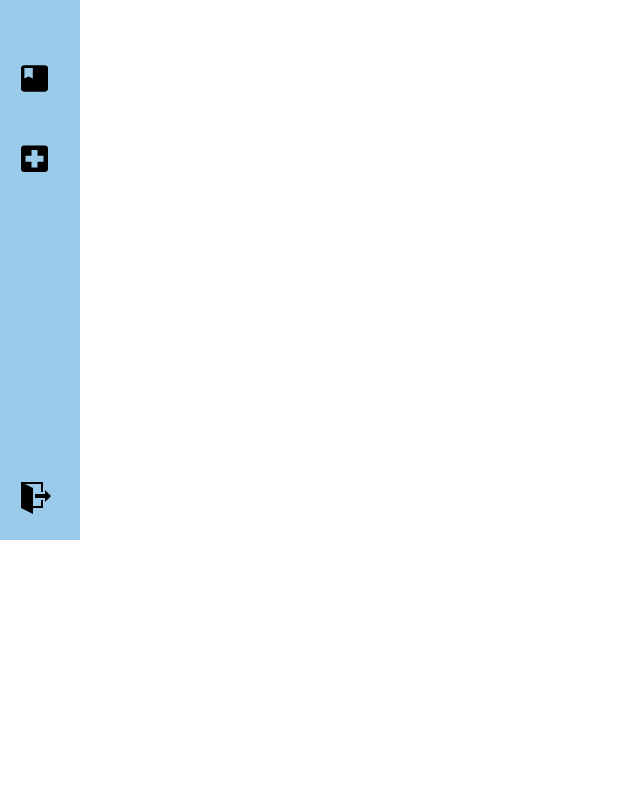
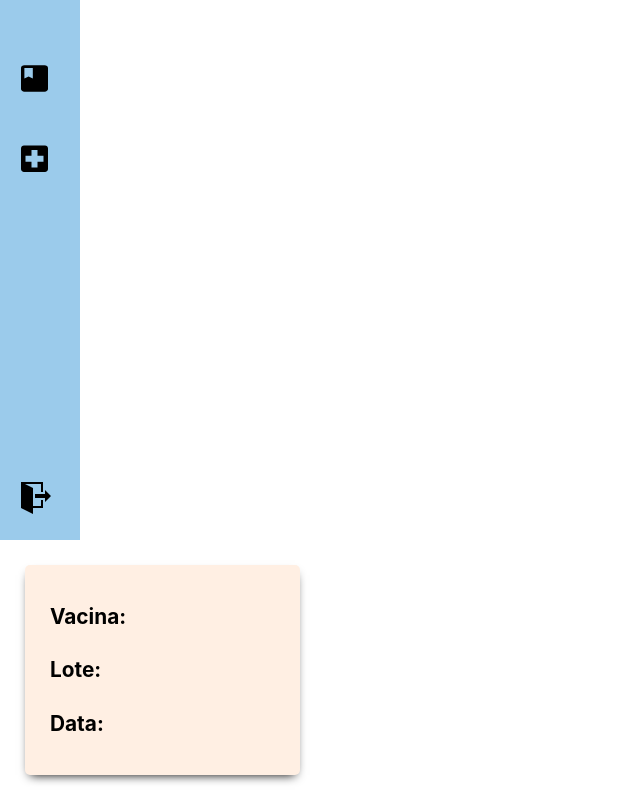
Before and after one commit to GustavoM96/mais-imune, a React (Create React App) app: page / in a window 1280 px wide. Shown: the part 260-1060 px from the top of the page, without its empty margins (0-640 px from the left). Before the commit the page ends 800 px from the top, so only its background shows below. Built offline with nearby package versions, Linux system fonts and the light colour scheme.

Commit message:
feat:create cardVaccine for myVaccine List

```diff
--- a/src/App.js
+++ b/src/App.js
@@ -1,11 +1,14 @@
 import MenuAside from "./components/MenuAside";
 import Routes from "./routes";
+// import {} from "./components/";
+import CardVaccine from "./components/CardVaccine";
 
 function App() {
   return (
     <div>
       <MenuAside />
       <Routes />
+      <CardVaccine />
     </div>
   );
 }
--- /dev/null
+++ b/src/components/CardVaccine/index.jsx
@@ -0,0 +1,13 @@
+import { CardStyled, TitleStyled } from "./style";
+
+const CardVaccine = ({ vaccine, lot, data }) => {
+  return (
+    <CardStyled>
+      <TitleStyled>Vacina: {vaccine}</TitleStyled>
+      <TitleStyled>Lote: {lot}</TitleStyled>
+      <TitleStyled>Data: {data}</TitleStyled>
+    </CardStyled>
+  );
+};
+
+export default CardVaccine;
--- /dev/null
+++ b/src/components/CardVaccine/style.js
@@ -0,0 +1,20 @@
+import styled from "styled-components";
+
+import { Theme } from "../../styles/colors";
+
+export const CardStyled = styled.div`
+  background-color: ${Theme.colors.background_third};
+  width: 225px;
+  height: 160px;
+  border-radius: 5px;
+  box-shadow: 0px 5px 10px -5px;
+  margin: 25px;
+  padding: 25px;
+  display: flex;
+  flex-direction: column;
+  justify-content: space-around;
+`;
+export const TitleStyled = styled.h6`
+  font-size: 1.3rem;
+  margin: 5px 0;
+`;
```
